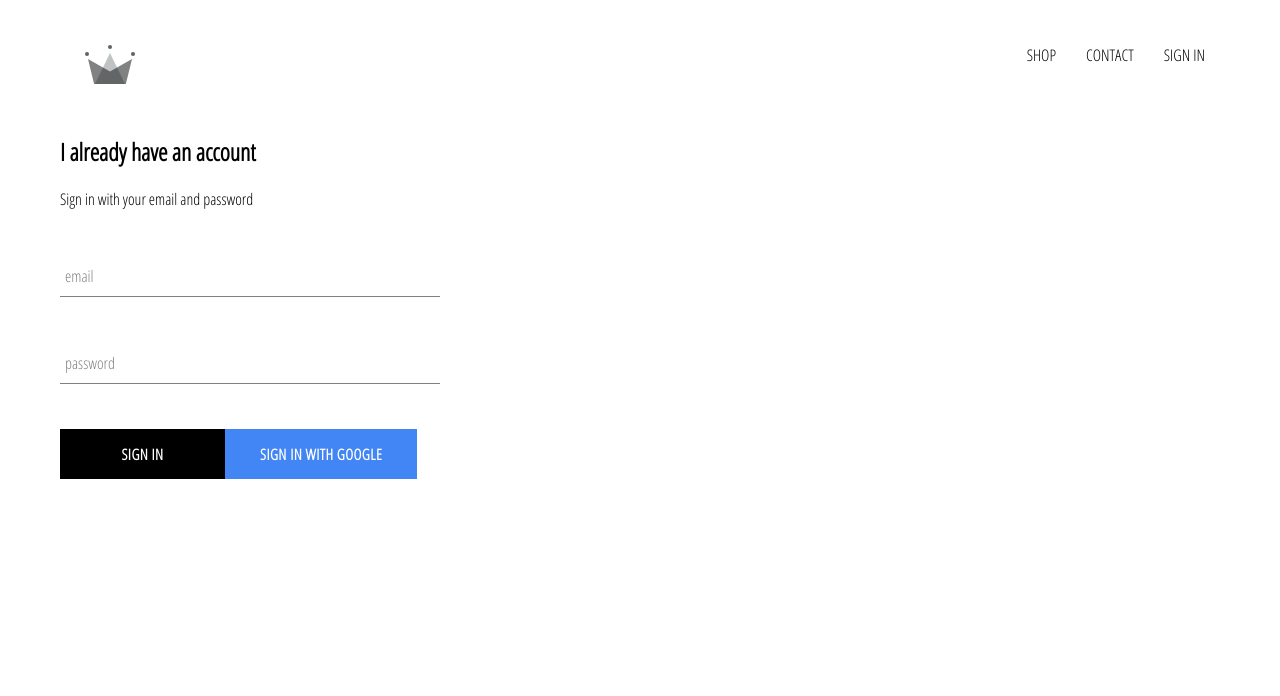
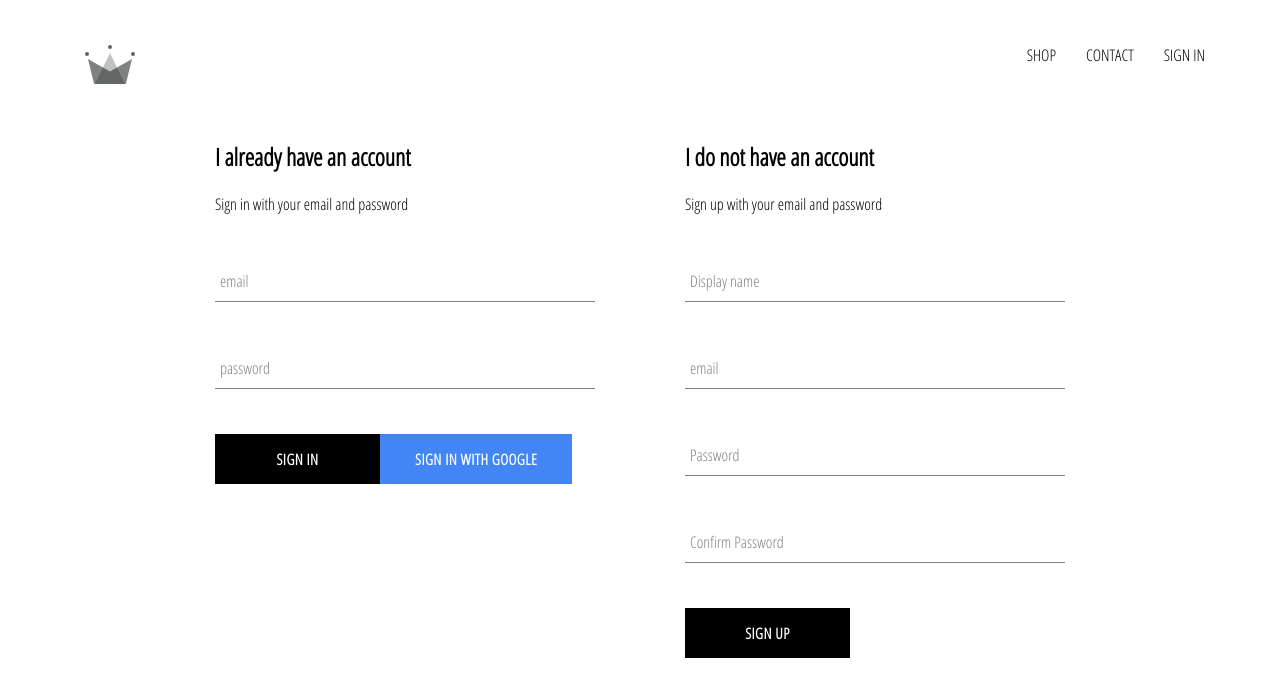
Before and after one commit to alfredwang0707/crwn-clothing, a React (Create React App) app: page /signin in a window 1280 px wide. Shown: the top 696 px of the page. Built offline with nearby package versions, Linux system fonts and the light colour scheme; no server answers.

Commit message:
fixed bug from sign up component

```diff
--- a/src/components/sign-up/sign-up.component.jsx
+++ b/src/components/sign-up/sign-up.component.jsx
@@ -17,10 +17,6 @@
             confirmPassword: ''
         }
     }
-
-    render (){
-
-        const {displayName, email, password, confirmPassword}
 
     handlesubmit = async event => {
         event.preventDefault()
@@ -54,6 +50,9 @@
         const {name, value} = event.target
         this.setState({[name]: value})
     }
+
+    render (){
+        const {displayName, email, password, confirmPassword} = this.state
 
         return (
             <div className='sign-up'>
--- a/src/pages/sign-in-and-sign-up/sign-in-and-sign-up.component.jsx
+++ b/src/pages/sign-in-and-sign-up/sign-in-and-sign-up.component.jsx
@@ -2,10 +2,12 @@
 
 import './sign-in-and-sign-up.styles.scss'
 import SignIn from '../../components/sign-in/sign-in.component'
+import SignUp from '../../components/sign-up/sign-up.component'
 
 const SignInAndSignUpPage = () => (
     <div className='sign-in-and-sign-up'>
         <SignIn/>
+        <SignUp/>
     </div>
 )
 
--- a/src/pages/sign-in-and-sign-up/sign-in-and-sign-up.styles.scss
+++ b/src/pages/sign-in-and-sign-up/sign-in-and-sign-up.styles.scss
@@ -0,0 +1,6 @@
+.sign-in-and-sign-up {
+    width: 850px;
+    display: flex;
+    justify-content: space-between;
+    margin: 30px auto;
+}
```
Lines whose indentation alone changed are shown as unchanged.
